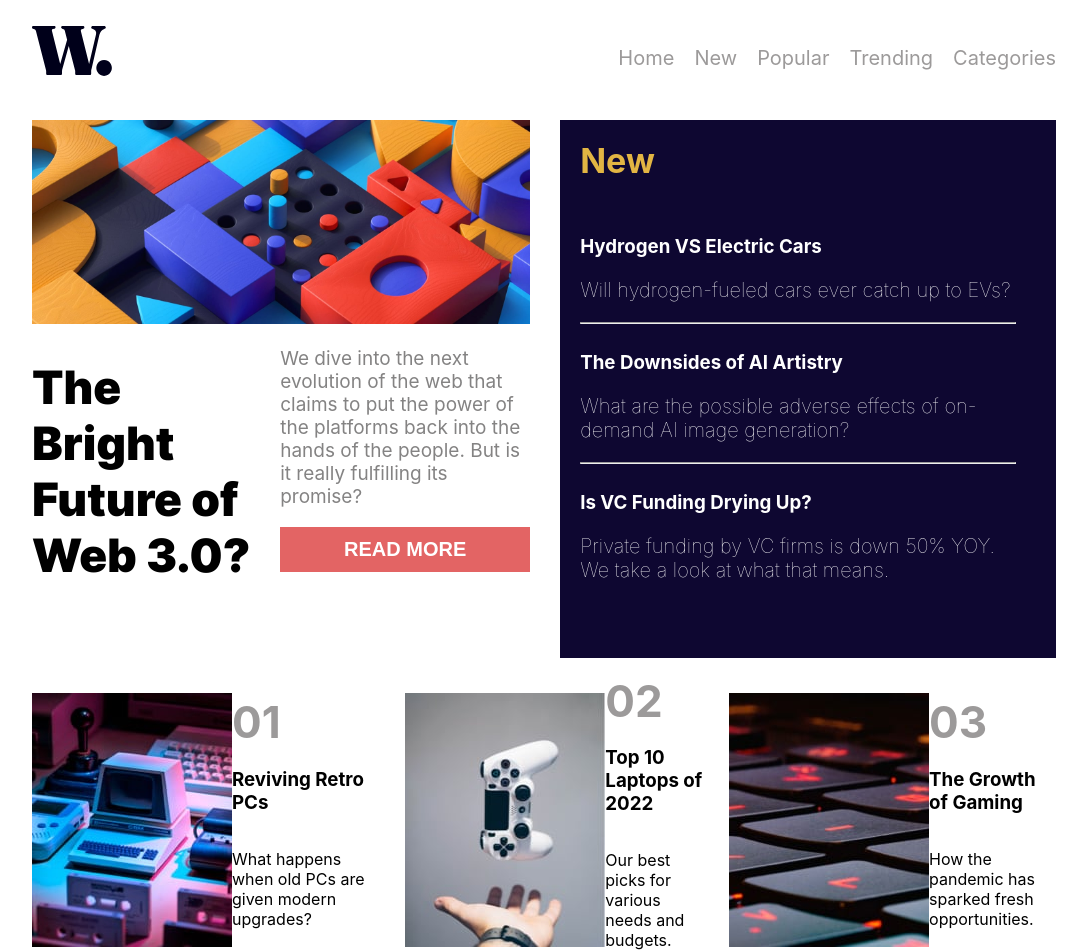
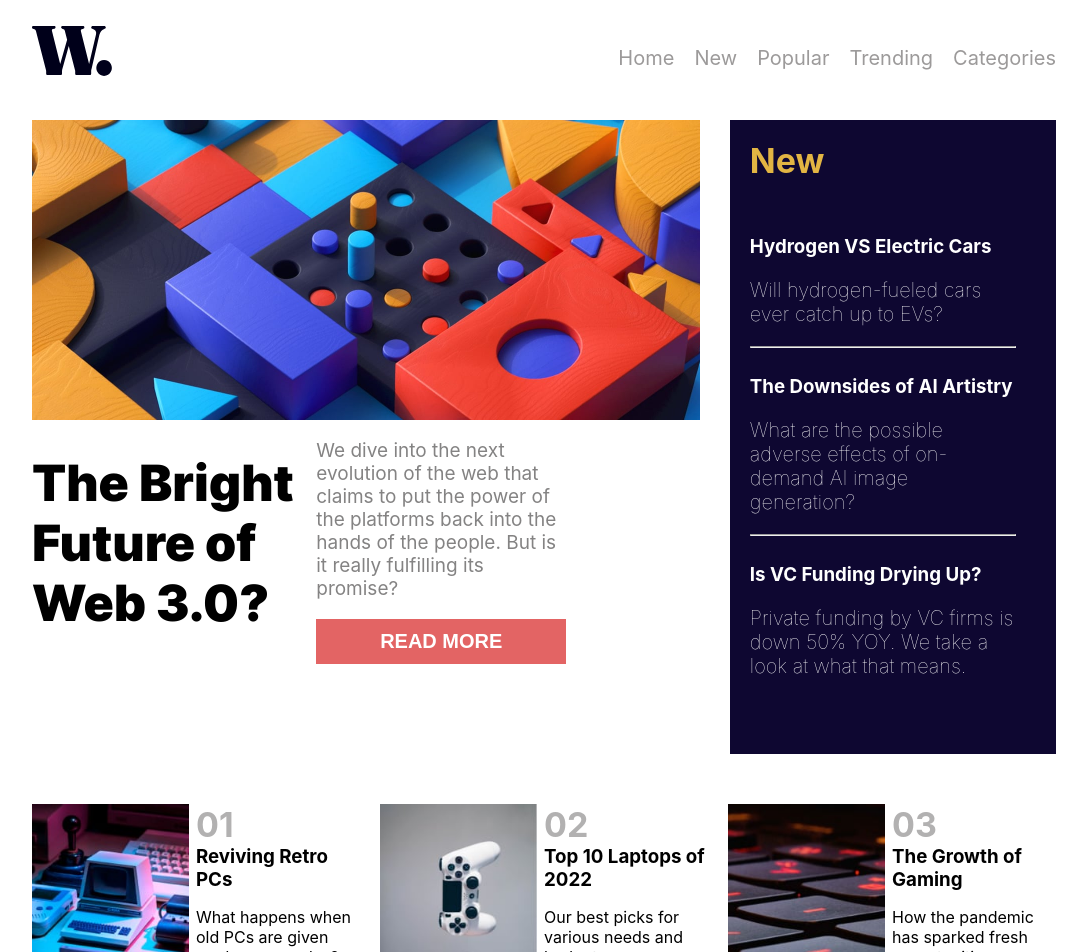
Before and after one commit to TimurBarmakov/test-app, a React (Create React App) app: page / in a window 1280 px wide. Shown: the top 952 px of the page, without its empty margins (96-1183 px from the left). Built offline with nearby package versions, Linux system fonts and the light colour scheme.

Commit message:
first commit

```diff
--- a/src/App.css
+++ b/src/App.css
@@ -94,14 +94,14 @@ button:hover {
 }
 
 .mainContent {
-  width: 80%;
+  width: 70%;
 }
 
 .headerNavigationMenu li {
   margin-right: 20px;
 }
 .headerNavigationMenu li:last-child {
-  margin-right: 0; /* Убираем правый отступ для последнего элемента */
+  margin-right: 0;
 }
 
 .headerNavigation {
@@ -110,26 +110,27 @@ button:hover {
 
 .contentBlock {
   height: 100%;
+  width: 100%;
   display: flex;
 }
 
 .contentDescription {
   width: 100%;
-  padding-left: 15px;
+  padding-left: 20px;
   color: rgb(132, 131, 131);
   font-size: 19px;
-  /* margin-left: 70px; */
 }
 
 .mainContentDescription {
-  width: 100%;
-  font-size: 23px;
+  width: 80%;
+  font-size: 25px;
   display: flex;
 }
 
 .newsBlock {
   color: white;
   height: 100%;
+  width: 30%;
   padding: 20px 20px;
   margin-left: 30px;
   background-color: rgb(14, 7, 49);
@@ -161,7 +162,7 @@ button:hover {
 
 
 .footerList {
-  /* max-height: 20%; */
+  margin-top: 50px;
   gap: 20px;
   padding: 0;
   display: flex;
@@ -169,45 +170,57 @@ button:hover {
 }
 
 .footerList li {
+  height: 100%;
+  width: 100%;
   display: flex;
-  align-items: center;
+  align-items: flex-start;
 }
 
 .footerList h2 {
-  font-size: 44px;
+  font-size: 34px;
   margin: 0;
-  color: rgb(156, 154, 154);
+  color: rgb(178, 177, 177);
+}
+.footerList h3 {
+  margin: 0;
+  padding: 0;
+}
+.footerList h3:hover {
+  color: rgb(227, 100, 100);
+  cursor: pointer;
 }
 
 .footerDescription {
-  /* display: flex; */
-  /* margin-left: 20px; */
+  width: 100%;
+  height: 100%;
   display: flex;
   flex-direction: column;
   align-items: flex-start;
 }
 
-/* .mainContent {
-  position: relative;
-  overflow: hidden;
-  margin: 0px;
-
-} */
-
 .mainContent img {
   width: 100%;
   height: 100%;
-  max-height: 100%;
   object-fit: cover;
 }
 
-.mainContent
+.imageContainer {
+  width: 100%;
+  height: 300px;
+  max-height: 100%;
+}
+
+.footerImageContainer {
+  width: 100%;
+  height: 200px;
+  max-height: 100%;
+}
 
 .footerList img {
-  max-height: 50%;
+  max-height: 100%;
   height: 100%;
-  /* object-fit: cover; */
-  display: block;
+  object-fit: cover;
+  /* display: block; */
 }
 
 .header img {
--- a/src/App.js
+++ b/src/App.js
@@ -58,7 +58,9 @@ function App() {
           <footer>
             <ul className="footerList">
                 <li>
-                  <img src={FirstFooterImage} alt="Основное изображение" />
+                  <div className="footerImageContainer">
+                    <img src={FirstFooterImage} alt="Основное изображение" />
+                  </div>
                   <div className="footerDescription">
                     <h2>01</h2>
                     <h3>Reviving Retro PCs</h3>
@@ -66,7 +68,9 @@ function App() {
                   </div>
                 </li>
                 <li>
-                  <img src={SecondFooterImage} alt="Основное изображение" />
+                  <div className="footerImageContainer">
+                    <img src={SecondFooterImage} alt="Основное изображение" />
+                  </div>
                   <div className="footerDescription">
                     <h2>02</h2>
                     <h3>Top 10 Laptops of 2022</h3>
@@ -74,7 +78,9 @@ function App() {
                   </div>
                 </li>
                 <li>
-                  <img src={ThirdFooterImage} alt="Основное изображение" />
+                  <div className="footerImageContainer">
+                    <img src={ThirdFooterImage} alt="Основное изображение" />
+                  </div>
                   <div className="footerDescription">
                     <h2>03</h2>
                     <h3>The Growth of Gaming</h3>
```
